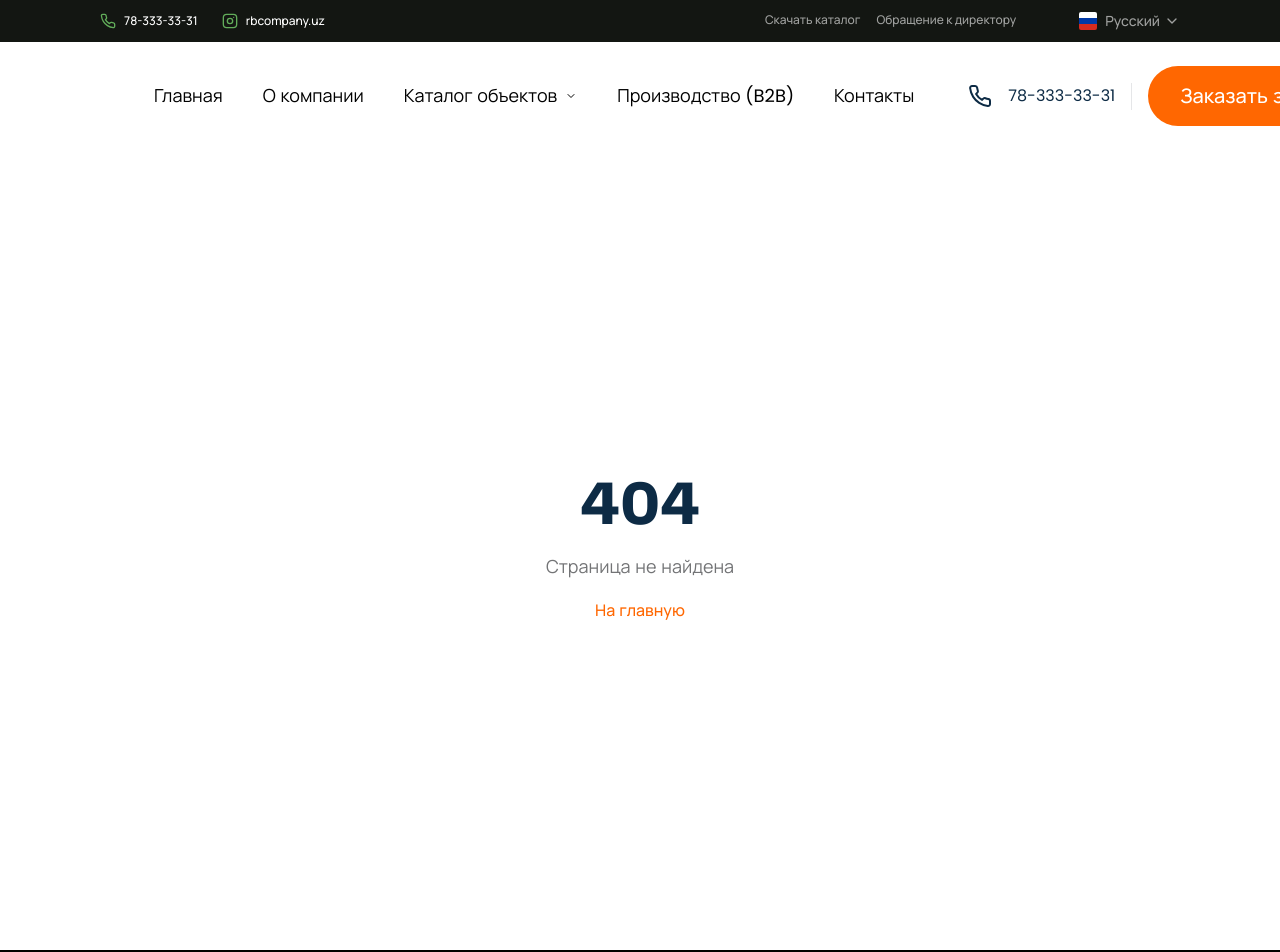
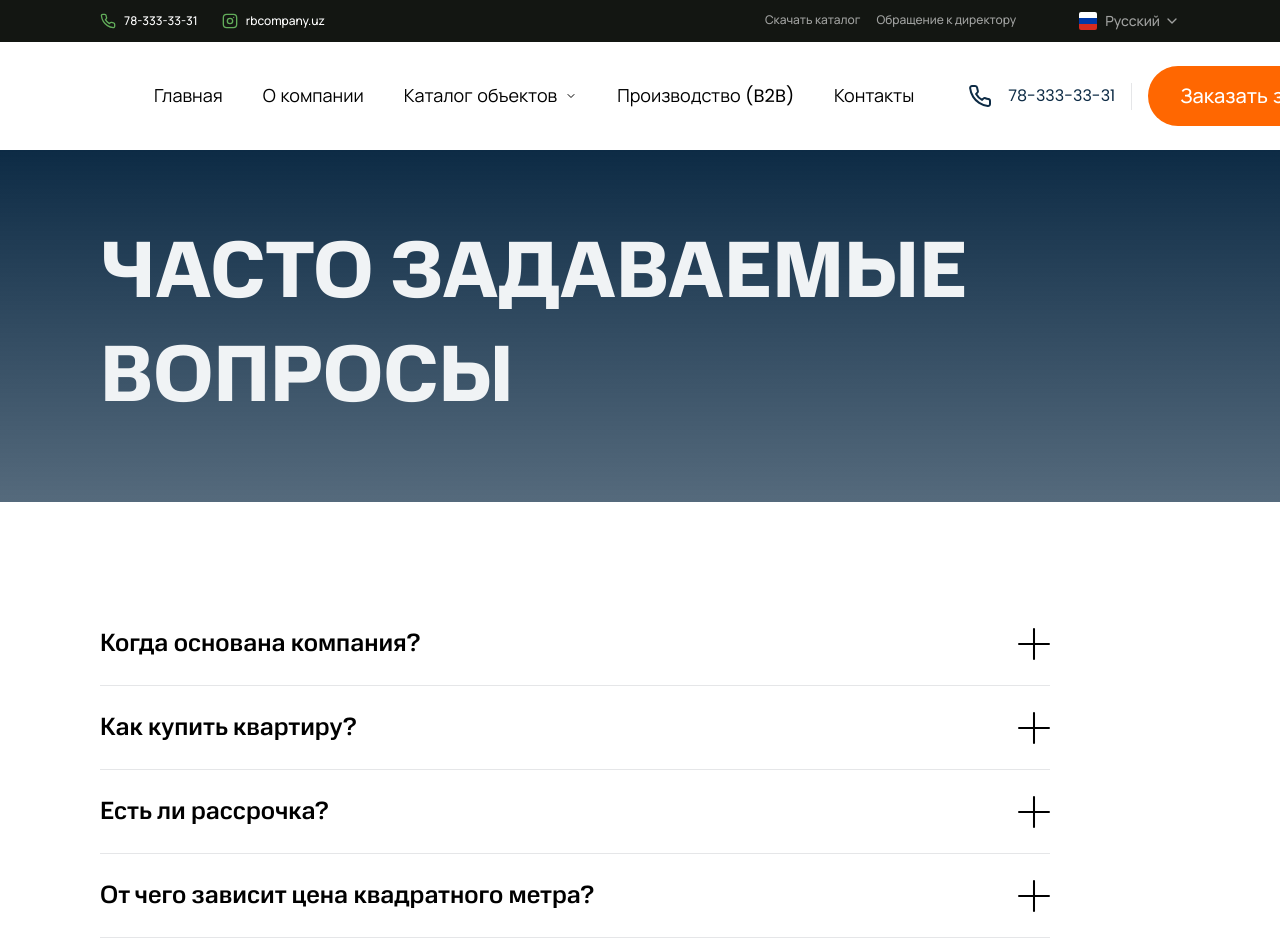
Before and after one commit to Feruzbek1619/Rennaissance-development, a React (Vite) app: page /faq in a window 1280 px wide. Shown: the top 952 px of the page. Built offline with nearby package versions, Linux system fonts and the light colour scheme.

Commit message:
Stage 5: FAQ page (/faq)
Hero, accordion (6 items, expandable), 3-field contact form + building image.

Co-Authored-By: Claude Sonnet 4.6 <noreply@anthropic.com>

```diff
--- /dev/null
+++ b/src/pages/FAQ.tsx
@@ -0,0 +1,162 @@
+import { useState } from 'react'
+import { Container } from '@/components/Container'
+
+const faqs = [
+  {
+    question: 'Когда основана компания?',
+    answer:
+      'Rennaissance development работает с 2019 года. За это время реализовано и строится 12+ проектов в Ташкенте. С 2021 года работает завод Universal Temir Beton — производим товарный бетон, железобетонные изделия, газоблок, вентиляционные шахты и термо-рамы. Все наши объекты строятся из собственных материалов.',
+  },
+  {
+    question: 'Как купить квартиру?',
+    answer:
+      'Оставьте заявку на сайте или позвоните нам по номеру 78-333-33-31. Менеджер свяжется с вами, проведёт показ объекта, поможет выбрать подходящую квартиру и оформить договор.',
+  },
+  {
+    question: 'Есть ли рассрочка?',
+    answer:
+      'Да, мы предлагаем рассрочку на приобретение квартир. Условия рассрочки зависят от конкретного объекта и индивидуальной ситуации покупателя. Свяжитесь с нашим менеджером для уточнения актуальных условий.',
+  },
+  {
+    question: 'От чего зависит цена квадратного метра?',
+    answer:
+      'Цена формируется исходя из расположения объекта, этажа, площади квартиры, видовых характеристик и стадии строительства. Как правило, на ранних стадиях цена ниже.',
+  },
+  {
+    question: 'Какие квартиры есть в продаже?',
+    answer:
+      'В продаже находятся квартиры в нескольких жилых комплексах: Alandalus, Botanika Luxury, Vatan Village и Turon. Площади от 26 до 80 м². Актуальный список доступных квартир уточняйте у менеджера.',
+  },
+  {
+    question: 'Какие материалы используются?',
+    answer:
+      'Конструктив — монолитно-бетонный каркас из нашего собственного завода Universal Temir Beton. Стены — газоблок собственного производства. Фасад — кирпич. Перекрытия — железобетонные плиты. Всё производится на нашем заводе с полным контролем качества.',
+  },
+]
+
+function PlusIcon({ open }: { open: boolean }) {
+  return (
+    <div className={`relative size-8 shrink-0 transition-transform duration-200 ${open ? 'rotate-45' : ''}`}>
+      <img src="/assets/faq-plus.svg" alt="" className="size-8" />
+    </div>
+  )
+}
+
+function FAQItem({ question, answer }: { question: string; answer: string }) {
+  const [open, setOpen] = useState(false)
+  return (
+    <div>
+      <button
+        type="button"
+        onClick={() => setOpen((v) => !v)}
+        className="w-full flex items-center justify-between py-[24px] text-left gap-4"
+      >
+        <span className="font-heading text-[25px] font-medium leading-[1.4] text-ink w-[700px]">
+          {question}
+        </span>
+        <PlusIcon open={open} />
+      </button>
+      {open && (
+        <p className="font-body text-[16px] leading-[1.6] text-secondary pb-[24px] w-[882px]">
+          {answer}
+        </p>
+      )}
+      <div className="h-px bg-border" />
+    </div>
+  )
+}
+
+export default function FAQ() {
+  return (
+    <main>
+      {/* ── Hero ─────────────────────────────────────────── */}
+      <section className="bg-gradient-to-b from-primary to-primary/70 py-[72px]">
+        <Container>
+          <h1 className="font-heading text-[80px] font-bold uppercase leading-[1.3] text-bg-subtle">
+            Часто задаваемые вопросы
+          </h1>
+        </Container>
+      </section>
+
+      {/* ── FAQ accordion ────────────────────────────────── */}
+      <section className="bg-white py-[100px]">
+        <Container>
+          <div className="max-w-[950px]">
+            {faqs.map((faq) => (
+              <FAQItem key={faq.question} question={faq.question} answer={faq.answer} />
+            ))}
+          </div>
+        </Container>
+      </section>
+
+      {/* ── Need Help (extended form + image) ────────────── */}
+      <section className="bg-primary py-[52px]">
+        <Container>
+          <div className="flex items-stretch gap-[56px]">
+            {/* Left: form */}
+            <div className="flex flex-col gap-[27px] w-[730px] shrink-0">
+              <div className="flex flex-col gap-[15px]">
+                <h2 className="font-heading text-[59px] font-bold uppercase leading-none text-bg-subtle">
+                  Вам нужна помощь?
+                </h2>
+                <p className="font-vela text-[24px] leading-[1.3] text-white/70">
+                  Обращайтесь к нам с любым вопросом или предложением через службу поддержки
+                </p>
+              </div>
+
+              <div className="flex flex-col gap-[22px]">
+                <div className="flex flex-col gap-[10px]">
+                  <label className="font-vela text-[21px] font-semibold text-white leading-[1.3]">Ваше имя</label>
+                  <input
+                    type="text"
+                    placeholder="Введите имя"
+                    className="h-[59px] bg-[#ededed] border border-white/10 rounded-[5px] px-5 font-vela text-[18px] text-secondary placeholder:text-secondary/50 outline-none focus:ring-2 focus:ring-accent"
+                  />
+                </div>
+                <div className="flex flex-col gap-[10px]">
+                  <label className="font-vela text-[21px] font-semibold text-white leading-[1.3]">Номер телефона</label>
+                  <input
+                    type="tel"
+                    placeholder="Введите номер"
+                    className="h-[59px] bg-[#ededed] border border-white/10 rounded-[5px] px-5 font-vela text-[18px] text-secondary placeholder:text-secondary/50 outline-none focus:ring-2 focus:ring-accent"
+                  />
+                </div>
+                <div className="flex flex-col gap-[10px]">
+                  <label className="font-vela text-[21px] font-semibold text-white leading-[1.3]">Опишите свой вопрос</label>
+                  <textarea
+                    placeholder="Введите свой вопрос"
+                    rows={4}
+                    className="bg-[#ededed] border border-white/10 rounded-[5px] px-5 py-3 font-vela text-[18px] text-secondary placeholder:text-secondary/50 outline-none focus:ring-2 focus:ring-accent resize-none"
+                  />
+                </div>
+              </div>
+
+              <div className="flex flex-col gap-[13px]">
+                <button
+                  type="button"
+                  className="w-full h-[79px] bg-accent rounded-[5px] font-vela text-[34px] font-semibold text-white hover:bg-[#E85F00] transition-colors"
+                >
+                  Оставить заявку
+                </button>
+                <p className="font-vela text-[17px] text-secondary leading-[1.3]">
+                  Отправляя этот запрос, вы соглашаетесь с{' '}
+                  <span className="font-semibold text-secondary">условиями обработки данных</span>
+                </p>
+              </div>
+            </div>
+
+            {/* Right: image */}
+            <div className="flex-1 min-h-[500px] overflow-hidden relative">
+              <img
+                src="/assets/about-company.png"
+                alt=""
+                className="w-full h-full object-cover"
+              />
+              <div className="absolute bottom-0 left-0 right-0 h-[40%] bg-gradient-to-t from-black/80 to-transparent" />
+            </div>
+          </div>
+        </Container>
+      </section>
+    </main>
+  )
+}
--- a/src/router.tsx
+++ b/src/router.tsx
@@ -5,6 +5,7 @@ import Projects from './pages/Projects'
 import ProjectDetails from './pages/ProjectDetails'
 import Quote from './pages/Quote'
 import About from './pages/About'
+import FAQ from './pages/FAQ'
 import NotFound from './pages/NotFound'
 
 // Route table grows per build stage (see Build Brief → Page Manifest).
@@ -18,6 +19,7 @@ export const router = createBrowserRouter([
       { path: '/projects/:slug', element: <ProjectDetails /> },
       { path: '/quote', element: <Quote /> },
       { path: '/about', element: <About /> },
+      { path: '/faq', element: <FAQ /> },
       { path: '*', element: <NotFound /> },
     ],
   },
```
